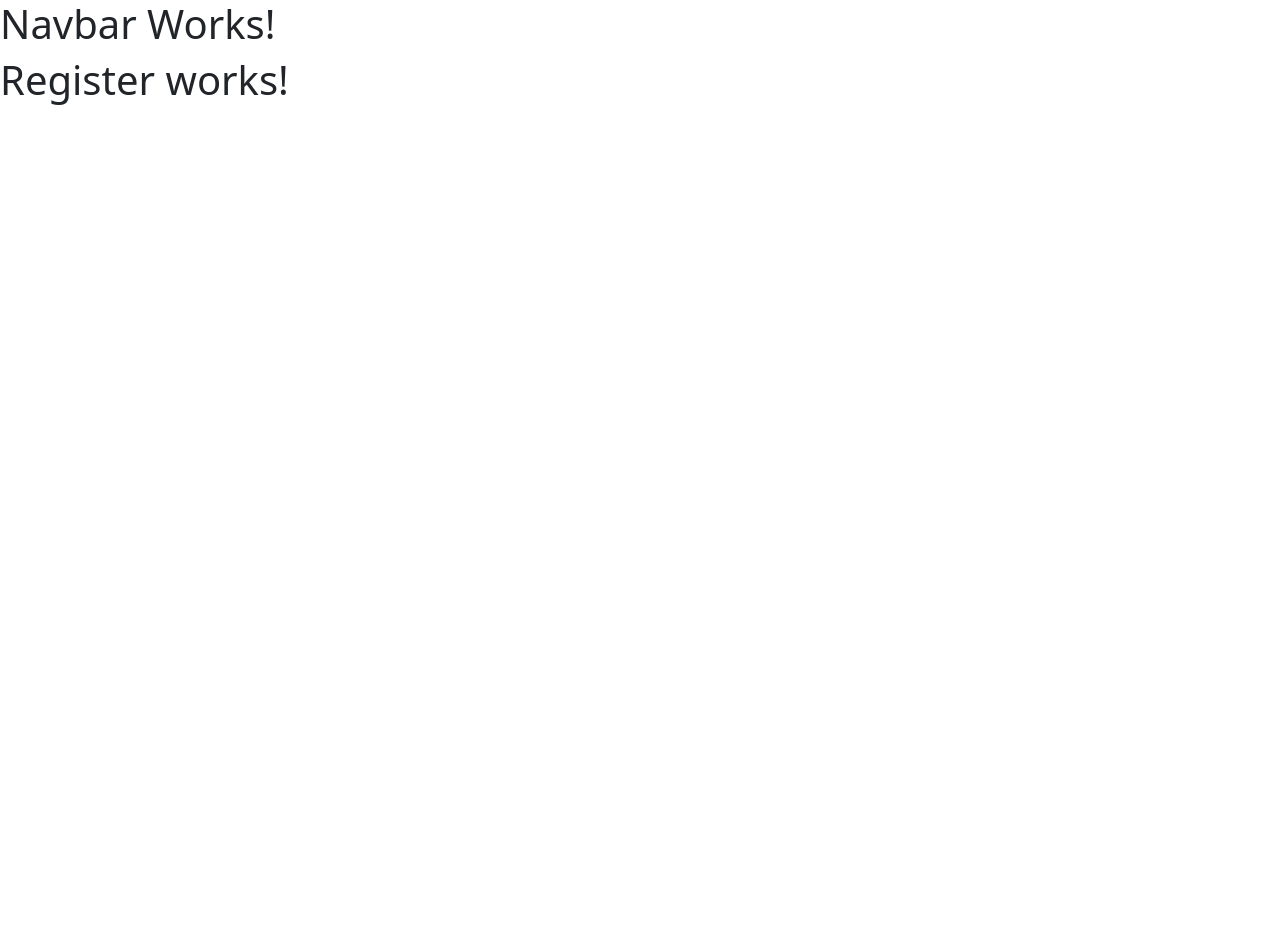
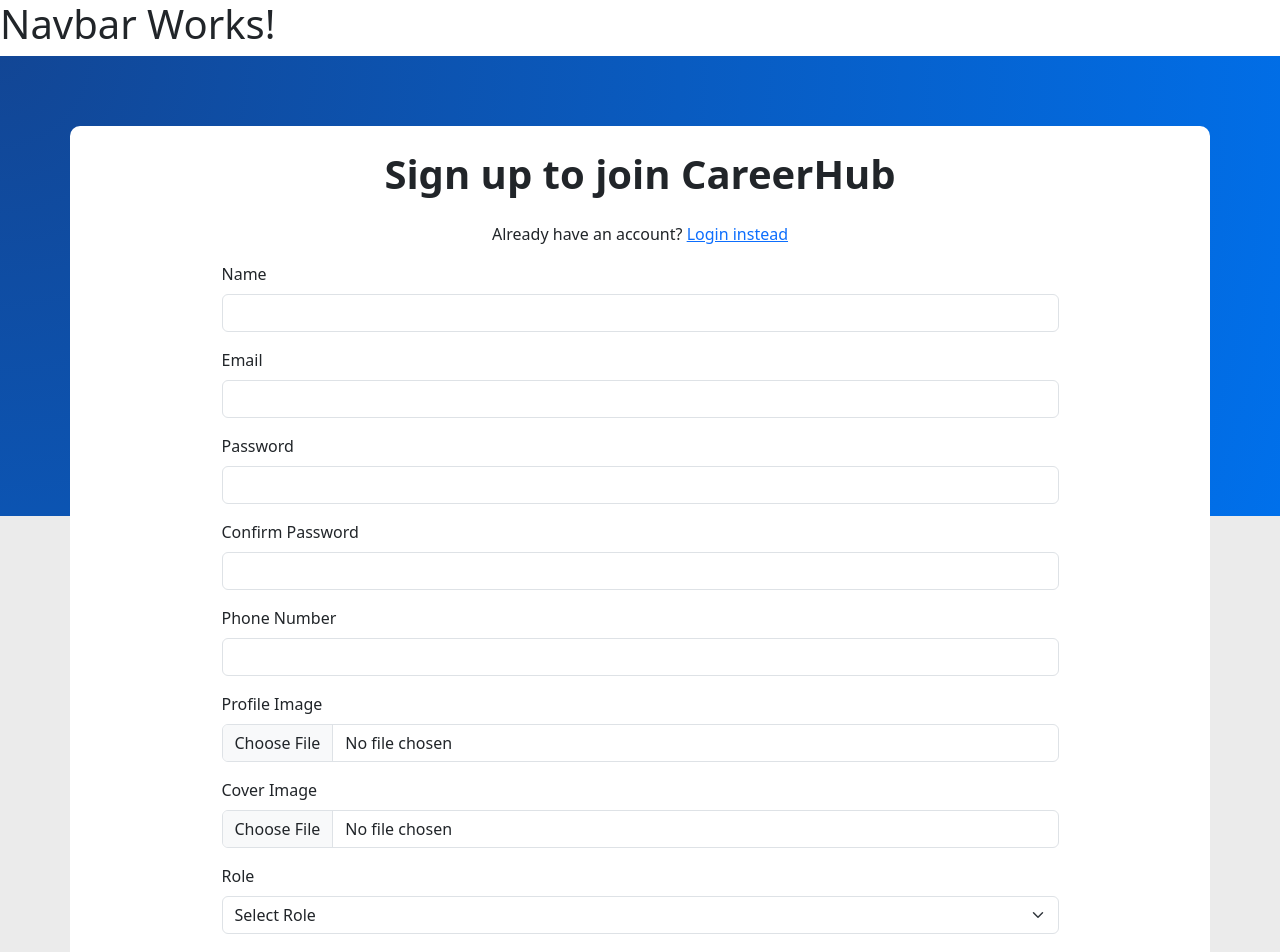
Before and after one commit to yousef8/CareerHub-FrontEnd, a Vue app: page /register in a window 1280 px wide. Shown: the top 952 px of the page. Before the commit the page ends 800 px from the top, so only its background shows below. Built offline with nearby package versions, Linux system fonts and the light colour scheme.

Commit message:
Add register page with validation

```diff
--- a/src/views/RegisterView.vue
+++ b/src/views/RegisterView.vue
@@ -1,20 +1,140 @@
 <template>
-    <h1>Register works!</h1>
+    <div class="register-container d-flex align-items-center">
+        <div class="register-form container text-dark bg-white">
+            <h1 class="my-4 text-center fw-semibold">Sign up to join CareerHub</h1>
+            <p class="text-center">Already have an account? <router-link to="/login">Login instead</router-link></p>
+            <form @submit.prevent="handleSubmit" class="d-flex flex-column align-items-center">
+                <div class="mb-3 w-75">
+                    <label for="name" class="form-label">Name</label>
+                    <input v-model="name" type="text" id="name" class="form-control">
+                    <p v-if="!nameValid && formSubmitted" class="text-danger mt-1">Please enter a valid name</p>
+                </div>
+                <div class="mb-3 w-75">
+                    <label for="email" class="form-label">Email</label>
+                    <input v-model="email" type="email" id="email" class="form-control">
+                    <p v-if="!emailValid && formSubmitted" class="text-danger mt-1">Please enter a valid email address</p>
+                </div>
+                <div class="mb-3 w-75">
+                    <label for="password" class="form-label">Password</label>
+                    <input v-model="password" type="password" id="password" class="form-control">
+                    <p v-if="!passwordValid && formSubmitted" class="text-danger mt-1">Password must be at least 8 characters long</p>
+                </div>
+                <div class="mb-3 w-75">
+                    <label for="confirm-password" class="form-label">Confirm Password</label>
+                    <input v-model="confirmPassword" type="password" id="confirm-password" class="form-control"
+                    >
+                    <p v-if="!confirmPasswordValid && formSubmitted" class="text-danger mt-1">Passwords do not match</p>
+                </div>
+                <div class="mb-3 w-75">
+                    <label for="phone-number" class="form-label">Phone Number</label>
+                    <input v-model="phoneNumber" type="tel" id="phone-number" class="form-control">
+                    <p v-if="!phoneValid && formSubmitted" class="text-danger mt-1">Please enter a valid phone number</p>
+                </div>
+                <div class="mb-3 w-75">
+                    <label for="profile-image" class="form-label">Profile Image</label>
+                    <input type="file" accept="image/*" id="profile-image" class="form-control"
+                        @change="handleProfileImageChange">
+                </div>
+                <div class="mb-3 w-75">
+                    <label for="cover-image" class="form-label">Cover Image</label>
+                    <input type="file" accept="image/*" id="cover-image" class="form-control"
+                        @change="handleCoverImageChange">
+                </div>
+                <div class="mb-3 w-75">
+                    <label for="role" class="form-label">Role</label>
+                    <select v-model="role" id="role" class="form-select">
+                        <option value="" disabled>Select Role</option>
+                        <option value="employer">Employer</option>
+                        <option value="candidate">Candidate</option>
+                    </select>
+                    <p v-if="!roleValid && formSubmitted" class="text-danger mt-1">Please select a role</p>
+                </div>
+                <button type="submit" class="btn btn-primary my-4 w-25 fs-5" :disabled="!formValid && formSubmitted">Register</button>
+            </form>
+        </div>
+    </div>
 </template>
 
 <script>
 export default {
     data() {
         return {
-
+            name: '',
+            email: '',
+            password: '',
+            confirmPassword: '',
+            phoneNumber: '',
+            profileImage: null,
+            coverImage: null,
+            role: '',
+            formSubmitted: false
         };
     },
+    computed: {
+        nameValid() {
+            return this.name.length > 0;
+        },
+        emailValid() {
+            return /\S+@\S+\.\S+/.test(this.email);
+        },
+        passwordValid() {
+            return this.password.length >= 8;
+        },
+        confirmPasswordValid() {
+            return this.password === this.confirmPassword;
+        },
+        phoneValid() {
+            return /^01[0125][0-9]{8}$/.test(this.phoneNumber);
+        },
+        roleValid() {
+            return this.role !== '';
+        },
+        formValid() {
+            return this.nameValid && this.emailValid && this.passwordValid && this.confirmPasswordValid && this.phoneValid && this.roleValid;
+        },
+    },
     methods: {
-
-    }
+        handleProfileImageChange(event) {
+            this.profileImage = event.target.files[0];
+        },
+        handleCoverImageChange(event) {
+            this.coverImage = event.target.files[0];
+        },
+        handleSubmit() {
+            this.formSubmitted = true;
+            if (this.formValid) {
+                alert(`Name: ${this.name}, Email: ${this.email}, Password: ${this.password}, Phone Number: ${this.phoneNumber}, Role: ${this.role}, Profile Image ${this.profileImage}`);
+                console.log(this.profileImage);
+                console.log(this.coverImage);
+            }
+        },
+    },
 };
 </script>
 
 <style scoped>
+.register-container {
+    height: 100%;
+    background-color: #ebebeb !important;
+    background: radial-gradient(circle at 0px 0px, rgb(18, 70, 149), rgb(0, 112, 235)) 0px 0px / 100% 460px no-repeat;
+    padding: 70px;
+}
 
+.register-form {
+    border-radius: 10px;
+}
+
+@media (max-width: 576px) {
+    .register-container {
+        padding: 30px;
+    }
+
+    .register-form {
+        width: 100%;
+    }
+
+    .btn {
+        width: 80% !important;
+    }
+}
 </style>
```
